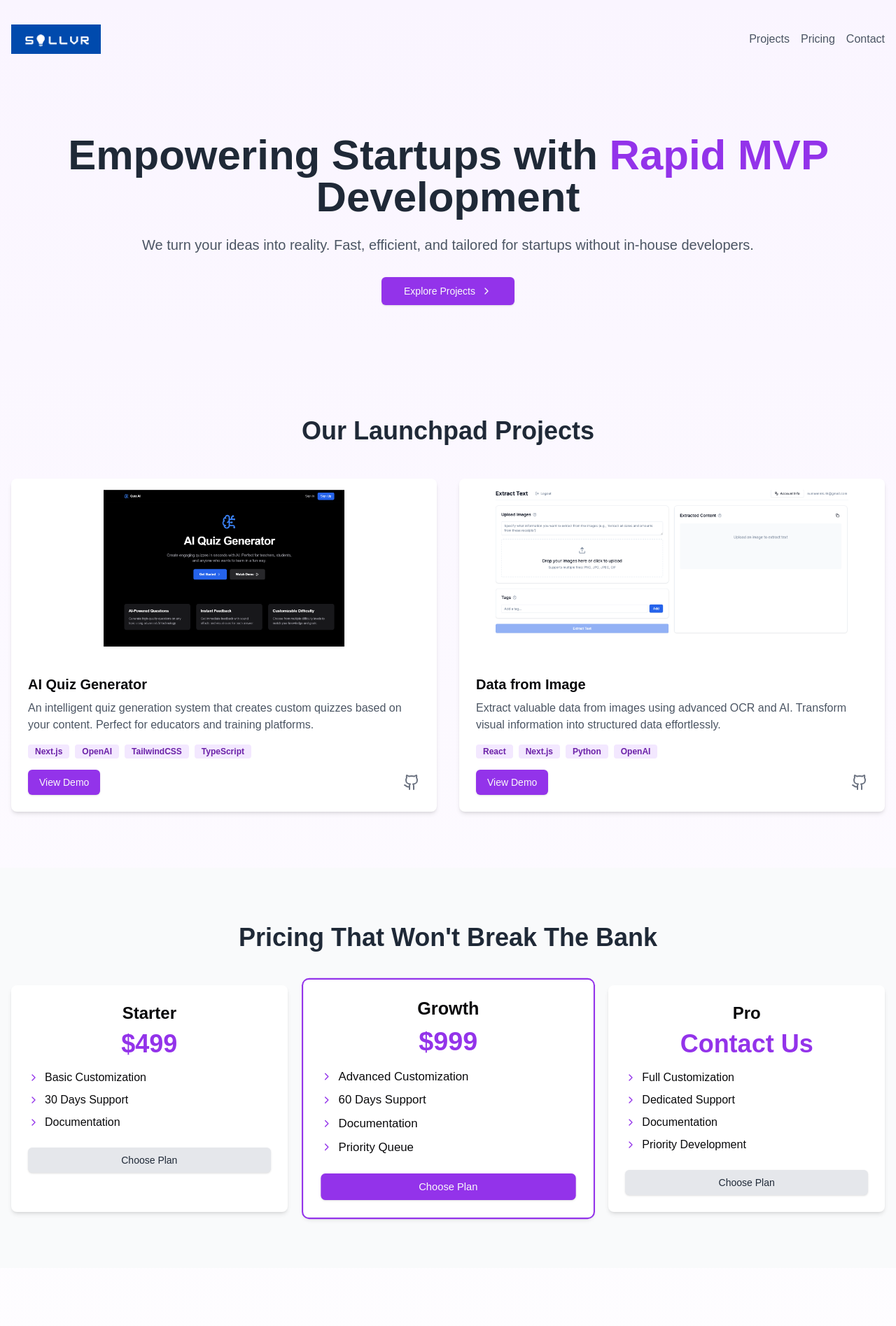
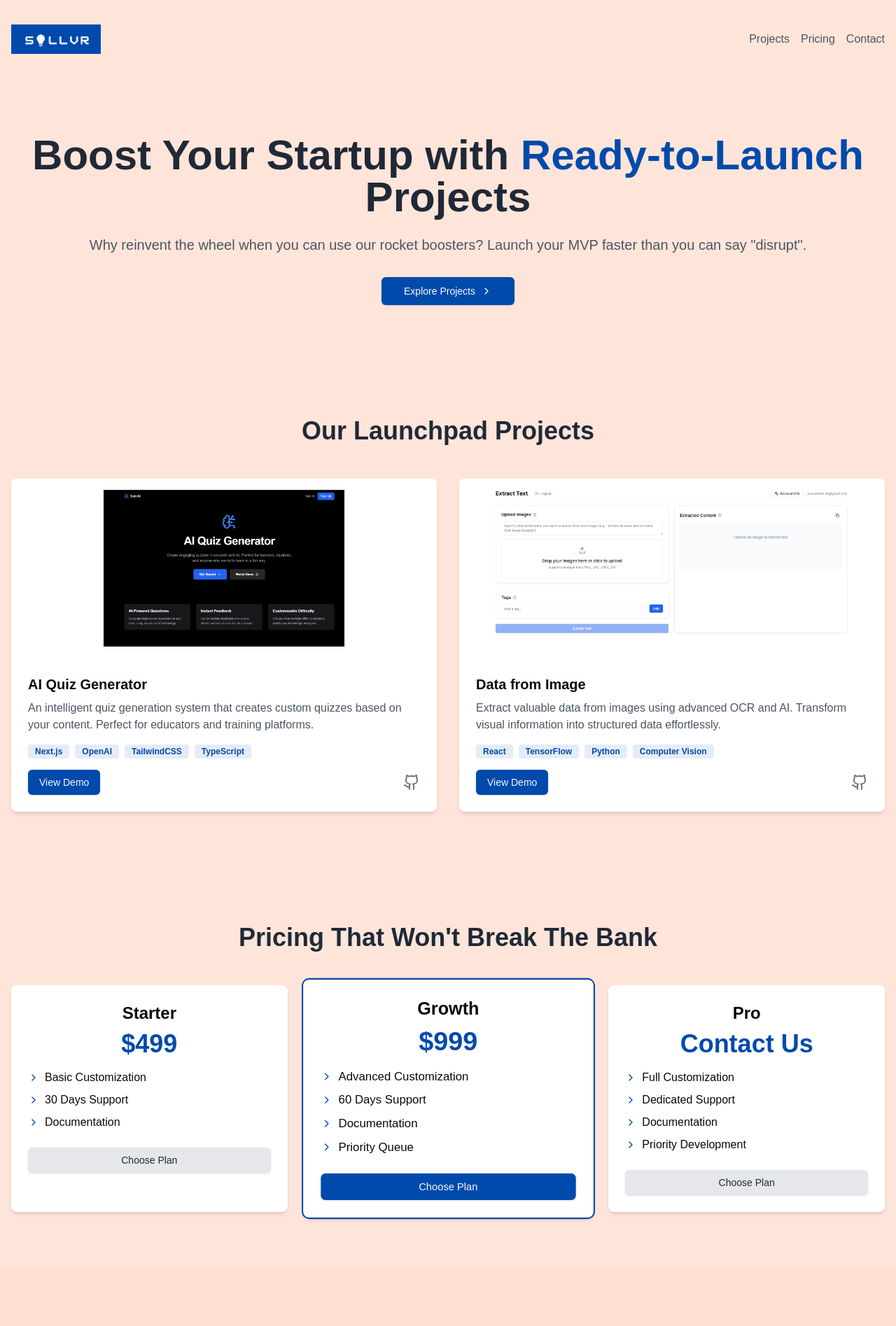
Before and after one commit to Sollvr/sollvr-website, a Next.js app: page / in a window 1280 px wide. Shown: the top 1895 px of the page at 70% size. Built offline with nearby package versions, Linux system fonts and the light colour scheme.

Commit message:
changed bg color

```diff
--- a/app/layout.tsx
+++ b/app/layout.tsx
@@ -40,7 +40,7 @@ export default function RootLayout({
 }>) {
   return (
     <html lang="en">
-      <body className={`${geistSans.variable} ${geistMono.variable} antialiased`}>
+      <body className={`${geistSans.variable} ${geistMono.variable} antialiased bg-[#FFE5D9]`}>
         {children}
       </body>
     </html>
--- a/app/page.tsx
+++ b/app/page.tsx
@@ -8,7 +8,7 @@ import { PricingSection } from '@/components/pricing-section'
 
 export default function Page() {
   return (
-    <div className="min-h-screen bg-gradient-to-b from-purple-50 to-white">
+    <div className="min-h-screen bg-gradient-to-b from-[#FFE5D9] via-[#FFE5D9] to-[#FFDCC8]">
       <header className="container mx-auto px-4 py-8">
         <nav className="flex justify-between items-center">
           <Link href="/" className="relative w-32 h-12">
@@ -21,9 +21,9 @@ export default function Page() {
             />
           </Link>
           <div className="space-x-4">
-            <Link href="/#projects" className="text-gray-600 hover:text-purple-600">Projects</Link>
-            <Link href="/#pricing" className="text-gray-600 hover:text-purple-600">Pricing</Link>
-            <Link href="/#contact" className="text-gray-600 hover:text-purple-600">Contact</Link>
+            <Link href="/#projects" className="text-gray-600 hover:text-[rgb(0,74,172)]">Projects</Link>
+            <Link href="/#pricing" className="text-gray-600 hover:text-[rgb(0,74,172)]">Pricing</Link>
+            <Link href="/#contact" className="text-gray-600 hover:text-[rgb(0,74,172)]">Contact</Link>
           </div>
         </nav>
       </header>
@@ -32,12 +32,12 @@ export default function Page() {
         {/* Hero Section */}
         <section className="container mx-auto px-4 py-20 text-center">
           <h1 className="text-6xl font-extrabold text-gray-800 mb-6">
-          Empowering Startups with  <span className="text-purple-600">Rapid MVP</span> Development
+            Boost Your Startup with <span className="text-[rgb(0,74,172)]">Ready-to-Launch</span> Projects
           </h1>
           <p className="text-xl text-gray-600 mb-8">
-           We turn your ideas into reality. Fast, efficient, and tailored for startups without in-house developers.
+            Why reinvent the wheel when you can use our rocket boosters? Launch your MVP faster than you can say "disrupt".
           </p>
-          <Button size="lg" className="bg-purple-600 hover:bg-purple-700">
+          <Button size="lg" className="bg-[rgb(0,74,172)] hover:bg-[rgb(0,60,140)]">
             Explore Projects <ChevronRight className="ml-2 h-4 w-4" />
           </Button>
         </section>
@@ -51,13 +51,13 @@ export default function Page() {
               description="An intelligent quiz generation system that creates custom quizzes based on your content. Perfect for educators and training platforms."
               image="/ai-quiz-gen.png"
               techStack={["Next.js", "OpenAI", "TailwindCSS", "TypeScript"]}
-              demoLink="https://quizai.sollvr.com"
+              demoLink="https://quzai.sollvr.com"
             />
             <ProjectCard
               title="Data from Image"
               description="Extract valuable data from images using advanced OCR and AI. Transform visual information into structured data effortlessly."
               image="/datafromimg-img.png"
-              techStack={["React", "Next.js", "Python", "OpenAI"]}
+              techStack={["React", "TensorFlow", "Python", "Computer Vision"]}
               demoLink="https://datafromimage.sollvr.com"
             />
           </div>
@@ -73,13 +73,13 @@ export default function Page() {
             <ContactForm />
           </div>
         </section>
+
+        <footer className="bg-gray-800 text-white py-8">
+          <div className="container mx-auto px-4 text-center">
+            <p>&copy; 2024 Sollvr. All rights reserved. Now go disrupt something!</p>
+          </div>
+        </footer>
       </main>
-
-      <footer className="bg-gray-800 text-white py-8">
-        <div className="container mx-auto px-4 text-center">
-          <p>&copy; 2024 Sollvr. All rights reserved. Now go disrupt something!</p>
-        </div>
-      </footer>
     </div>
   )
 }
@@ -109,14 +109,14 @@ function ProjectCard({ title, description, image, techStack, demoLink }: Project
         <p className="text-gray-600 mb-4">{description}</p>
         <div className="flex flex-wrap gap-2 mb-4">
           {techStack.map((tech, index) => (
-            <span key={index} className="bg-purple-100 text-purple-800 text-xs font-semibold px-2.5 py-0.5 rounded">
+            <span key={index} className="bg-[rgba(0,74,172,0.1)] text-[rgb(0,74,172)] text-xs font-semibold px-2.5 py-0.5 rounded">
               {tech}
             </span>
           ))}
         </div>
         <div className="flex justify-between items-center">
           <Link href={demoLink} target="_blank" rel="noopener noreferrer">
-            <Button className="bg-purple-600 hover:bg-purple-700">
+            <Button className="bg-[rgb(0,74,172)] hover:bg-[rgb(0,60,140)]">
               View Demo
             </Button>
           </Link>
--- a/components/contact-form.tsx
+++ b/components/contact-form.tsx
@@ -95,7 +95,7 @@ export function ContactForm({ selectedPlan }: ContactFormProps) {
       />
       <textarea
         name="message"
-        className="w-full p-3 border border-gray-300 rounded-md focus:outline-none focus:ring-2 focus:ring-purple-600"
+        className="w-full p-3 border border-gray-300 rounded-md focus:outline-none focus:ring-2 focus:ring-[rgb(0,74,172)]"
         rows={4}
         placeholder="Tell us about your requirements..."
         value={formData.message || defaultMessage}
@@ -112,7 +112,7 @@ export function ContactForm({ selectedPlan }: ContactFormProps) {
         )}
         <Button
           type="submit"
-          className="w-full bg-purple-600 hover:bg-purple-700 disabled:opacity-50"
+          className="w-full bg-[rgb(0,74,172)] hover:bg-[rgb(0,60,140)] disabled:opacity-50"
           disabled={status === 'submitting'}
         >
           {status === 'submitting' ? (
--- a/components/pricing-section.tsx
+++ b/components/pricing-section.tsx
@@ -23,20 +23,20 @@ interface PricingCardProps {
 
 function PricingCard({ title, price, features, highlighted = false, onSelect, isSelected }: PricingCardProps) {
   return (
-    <div className={`bg-white p-6 rounded-lg shadow-md text-center transition-all duration-300 ${highlighted || isSelected ? 'ring-2 ring-purple-600 scale-105' : 'hover:scale-102'}`}>
+    <div className={`bg-white p-6 rounded-lg shadow-md text-center transition-all duration-300 ${highlighted || isSelected ? 'ring-2 ring-[rgb(0,74,172)] scale-105' : 'hover:scale-102'}`}>
       <h3 className="text-2xl font-semibold mb-2">{title}</h3>
-      <p className="text-4xl font-bold text-purple-600 mb-4">{price}</p>
+      <p className="text-4xl font-bold text-[rgb(0,74,172)] mb-4">{price}</p>
       <ul className="text-left mb-6">
         {features.map((feature, index) => (
           <li key={index} className="flex items-center mb-2">
-            <ChevronRight className="h-4 w-4 text-purple-600 mr-2" />
+            <ChevronRight className="h-4 w-4 text-[rgb(0,74,172)] mr-2" />
             {feature}
           </li>
         ))}
       </ul>
       <Button
         onClick={onSelect}
-        className={`w-full ${highlighted || isSelected ? 'bg-purple-600 hover:bg-purple-700' : 'bg-gray-200 text-gray-800 hover:bg-gray-300'}`}
+        className={`w-full ${highlighted || isSelected ? 'bg-[rgb(0,74,172)] hover:bg-[rgb(0,60,140)]' : 'bg-gray-200 text-gray-800 hover:bg-gray-300'}`}
       >
         Choose Plan
       </Button>
@@ -56,7 +56,7 @@ export function PricingSection() {
   };
 
   return (
-    <section id="pricing" className="container mx-auto px-4 py-20 bg-gray-50">
+    <section id="pricing" className="container mx-auto px-4 py-20 bg-[#FFE5D9]">
       <h2 className="text-4xl font-bold text-center text-gray-800 mb-12">Pricing That Won't Break The Bank</h2>
       <div className="grid grid-cols-1 md:grid-cols-3 gap-8">
         <PricingCard
```
